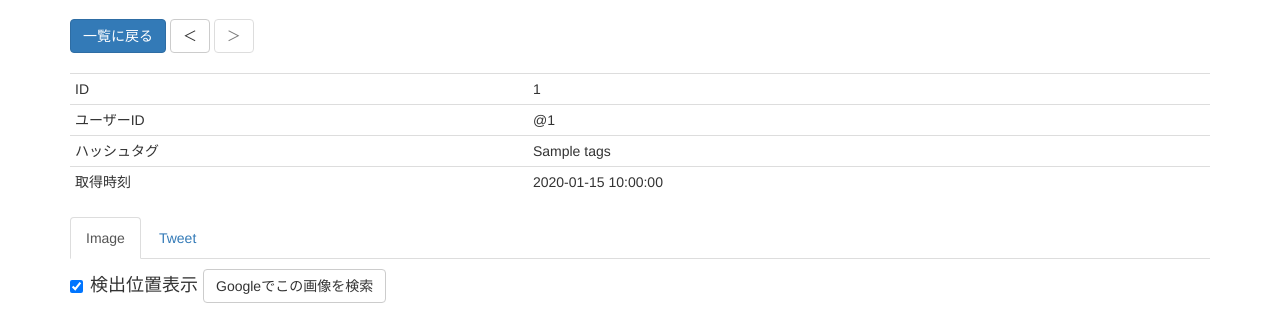
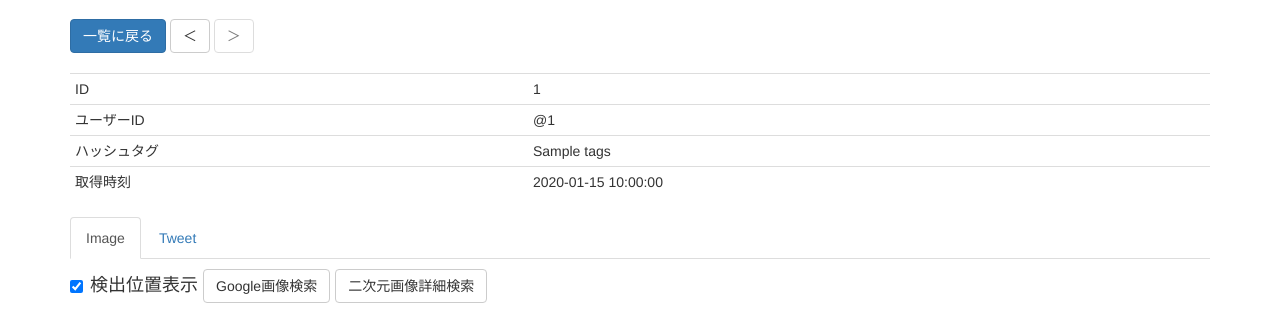
Before and after one commit to marron-akanishi/TPTS_web, a Flask app: template templates/detail.html in a window 1280 px wide. Shown: the part 51-364 px from the top of the page. Run offline with Flask 2, Linux system fonts and the light colour scheme; the template is opened without the code that fills it: most values are stand-ins (such as "Sample title", 1, 10 or a date in 2020); parts of the project's set-up code (start-up, migrations or seed data) failed here and were passed over; some libraries are stand-ins or nearby versions.

Commit message:
notification&another search add

```diff
--- a/static/html/info.html
+++ b/static/html/info.html
@@ -12,6 +12,7 @@
             ベータ版の為、動作が一部おかしい場合があります。<br>
             画像取得時は間違って送信したとしても、再読み込み等はせずにしばらく待ってください。<br>
             サーバ側と整合性が取れなくなる可能性があります。<br>
+            通知許可の確認は取得完了時に通知を出す際に使用しますので、必要であればどうぞ(取得が結構遅いのでおすすめ)<br>
             バグ等を発見した場合は<a href="https://twitter.com/marron_general/" target="_blank">@marron_general</a>に報告してください。
         </p>
     </body>
--- a/templates/detail.html
+++ b/templates/detail.html
@@ -44,7 +44,11 @@
     <div role="tabpanel" class="tab-pane active" id="face">
       <h4>
         <label class="checkbox-inline"><input type="checkbox" id="facemode" checked>検出位置表示</label>
-        <button class="btn btn-default" onclick="window.open('https://images.google.com/searchbyimage?image_url={{data.image}}:large')">Googleでこの画像を検索</button>
+        <button class="btn btn-default" onclick="window.open('https://images.google.com/searchbyimage?image_url={{data.image}}:large')">Google画像検索</button>
+        <form action="https://ascii2d.net/search/uri" method="POST" target="_brank" style="display: inline">
+          <input id='web_uri' name='uri' type='hidden' value='{{data.image}}'>
+          <button type="submit" class="btn btn-default">二次元画像詳細検索</button>
+        </form>
       </h4>
       <a href="{{data.image}}:orig"><canvas id="image_canvas" class="img-responsive img-thumbnail">画像を表示するには、canvasタグをサポートしたブラウザが必要です。</canvas></a>
     </div>
```
Also changed, not shown: static/js/menu.js (+10 -0 lines).
